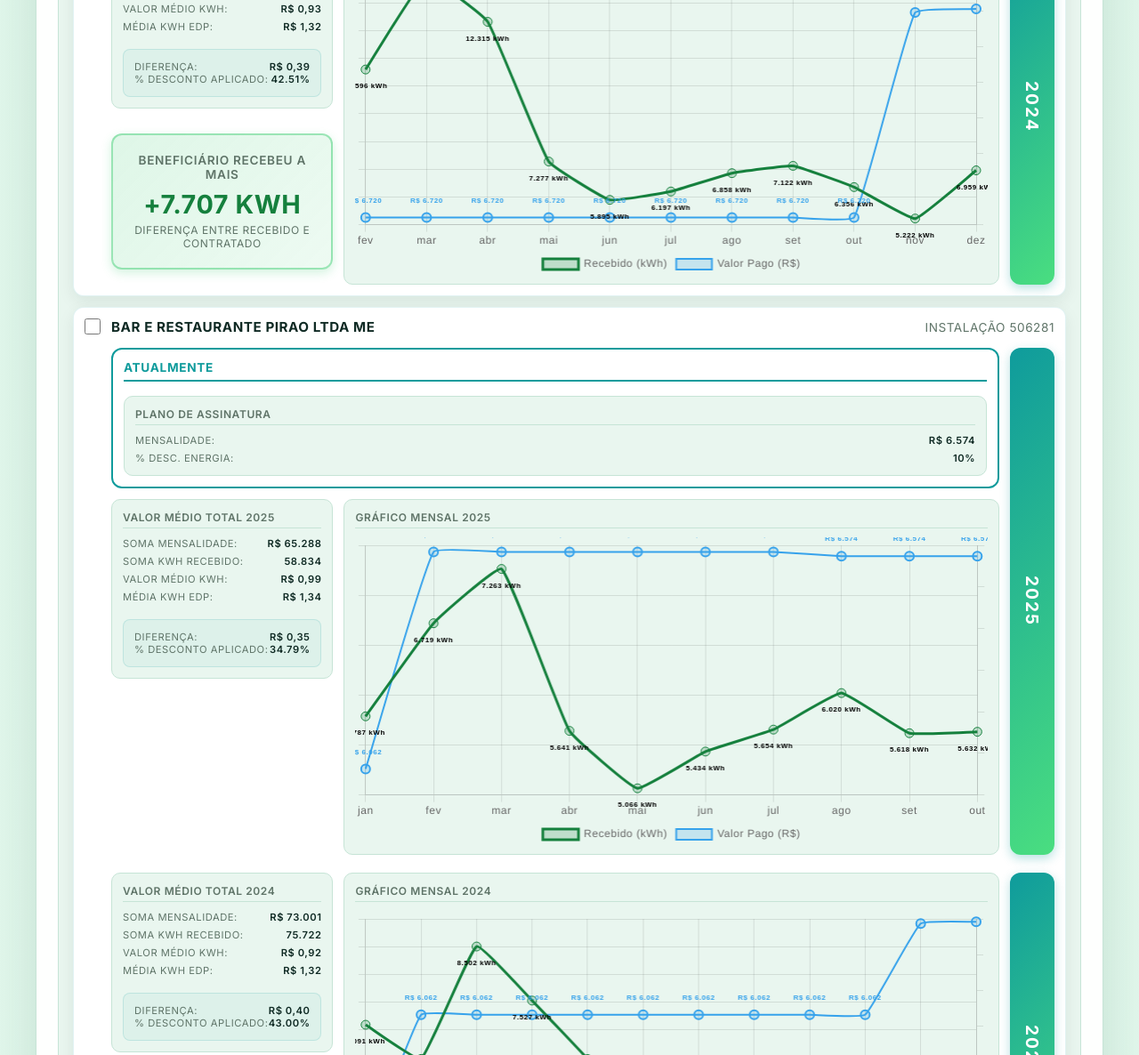
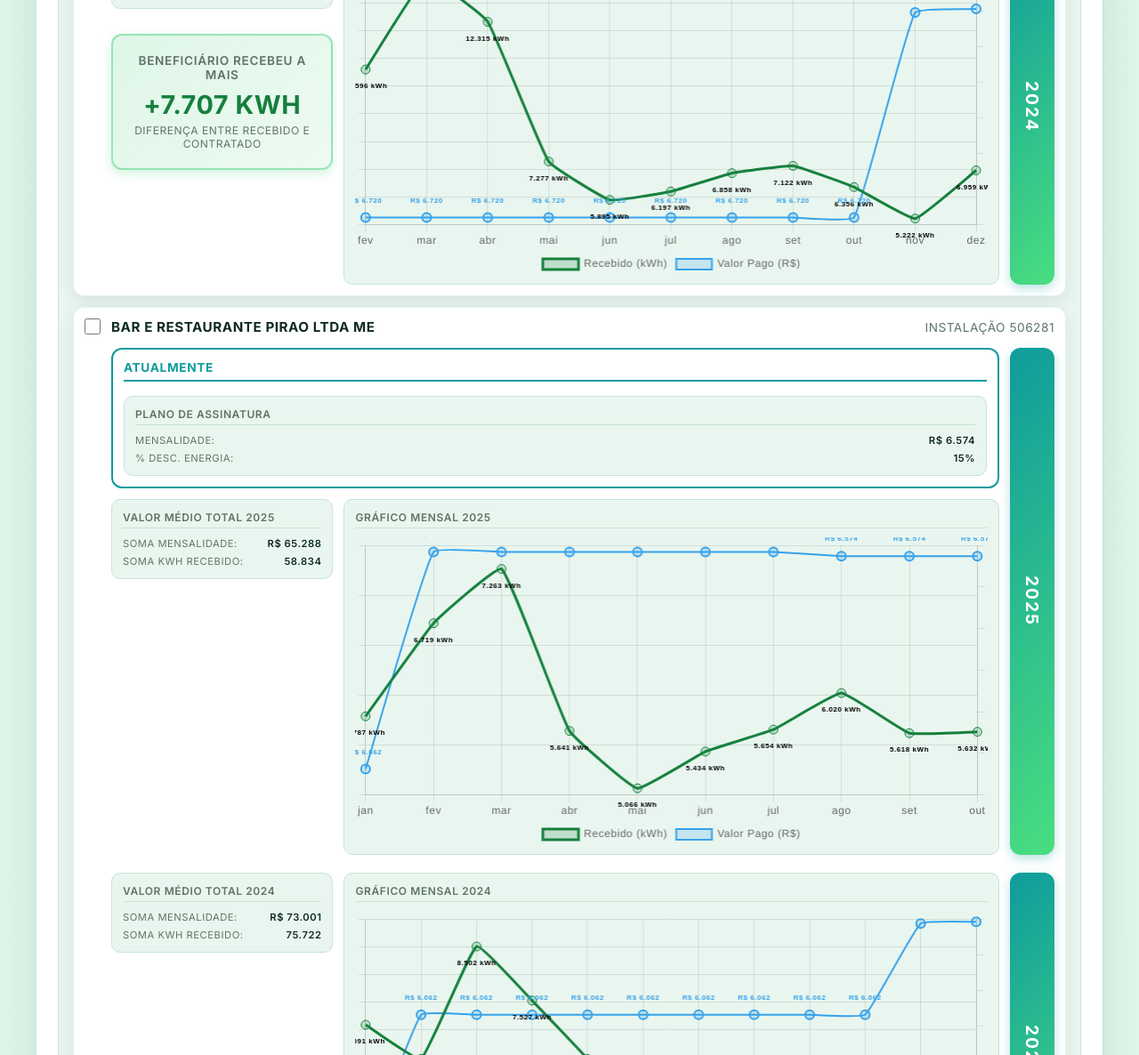
Before and after one commit to leonardorochadf/uainegroup, a plain HTML site: page index.html in a window 1280 px wide. Shown: the part 1633-2819 px from the top of the page at 89% size. Drawn offline with nearby package versions, Linux system fonts and the light colour scheme.

Commit message:
Remover caixa 'Índice de entrega', fixar % Desc. Energia em 15% e remover campos de kWh das caixas de beneficiários

```diff
--- a/index.html
+++ b/index.html
@@ -880,6 +880,12 @@
 
     tbody tr:hover {
       background: rgba(15, 155, 156, 0.12);
+    }
+
+    /* Oculta a coluna "kWh Recebido a mais do Previsto" quando todos os valores são 0 */
+    table.hide-diferenca-column thead th:nth-child(5),
+    table.hide-diferenca-column tbody td:nth-child(5) {
+      display: none !important;
     }
 
     .empty-state {
@@ -1865,7 +1871,7 @@
                       </div>
                       <div class="benef-box-item">
                         <span>% Desc. Energia:</span>
-                        <strong>${profile.percentDescEnergia}%</strong>
+                        <strong>15%</strong>
                       </div>
                     </div>
                   </div>
@@ -1883,30 +1889,6 @@
                         <span>Soma kWh Recebido:</span>
                         <strong>${numberFormatter.format(dadosAno.somaKwhRecebido || 0)}</strong>
                       </div>
-                      <div class="benef-box-item">
-                        <span>Valor Médio kWh:</span>
-                        <strong>${currencyPerKwhFormatter.format(dadosAno.valorMedioKwh || 0)}</strong>
-                      </div>
-                      <div class="benef-box-item">
-                        <span>Média kWh EDP:</span>
-                        <strong>${currencyPerKwhFormatter.format(dadosAno.mediaKwhEdp || 0)}</strong>
-                      </div>
-                      ${diferencaKwhEdp >= 0 && percentualDiferencaKwhEdp >= 0 ? `
-                      <div style="margin-top: 12px; padding: 12px; background: rgba(15, 155, 156, 0.05); border-radius: 8px; border: 1px solid rgba(15, 155, 156, 0.15);">
-                        <div class="benef-box-item">
-                        <span>Diferença:</span>
-                          <strong style="color: var(--text);">
-                            ${currencyPerKwhFormatter.format(diferencaKwhEdp)}
-                          </strong>
-                        </div>
-                        <div class="benef-box-item">
-                          <span>% Desconto Aplicado:</span>
-                          <strong style="color: var(--text);">
-                            ${percentualDiferencaKwhEdp.toFixed(2)}%
-                          </strong>
-                        </div>
-                      </div>
-                      ` : ''}
                     </div>
                     ${diferencaKwhRecebido > 0 ? `
                     <div style="margin-top: 16px; padding: 20px; background: linear-gradient(135deg, rgba(34, 197, 94, 0.15) 0%, rgba(34, 197, 94, 0.08) 100%); border: 2px solid rgba(34, 197, 94, 0.4); border-radius: 12px; text-align: center; box-shadow: 0 4px 12px rgba(34, 197, 94, 0.2);">
@@ -2349,11 +2331,6 @@
           detail: summary.mediaRecebida >= summary.mediaContratada ? 'Acima da meta contratada' : ''
         },
         {
-          label: 'Índice de entrega',
-          value: `${indiceEntrega.toFixed(1)}%`,
-          detail: indiceEntrega >= 100 ? 'Plano entregue na totalidade' : ''
-        },
-        {
           label: 'Diferença acumulada',
           value: `${diferencaAcumulada > 0 ? '+' : ''}${numberFormatter.format(diferencaAcumulada)} kWh`,
           detail: diferencaAcumulada > 0 ? 'Excedente recebido' : 'Sem excedente'
@@ -2377,7 +2354,16 @@
     }
 
     function updateTable(data) {
-      tableBody.innerHTML = data.map(item => {
+      // Filtra os dados: remove linhas onde "kWh Recebido a mais do Previsto" é 0
+      // Esta regra é aplicada APENAS na tabela de dados (grid) da seção 03
+      // Linhas com diferença <= 0 não serão exibidas
+      const dadosFiltrados = data.filter(item => {
+        const diferenca = item.edp_dif_recebidos_x_contratado || 0;
+        // Mantém apenas linhas com diferença > 0 (oculta linhas com 0)
+        return diferenca > 0;
+      });
+
+      tableBody.innerHTML = dadosFiltrados.map(item => {
         // Calcula diferen�a: se <= 0, mostra 0; se > 0, mostra em verde com +
         const diferenca = item.edp_dif_recebidos_x_contratado || 0;
         const diferencaExibida = diferenca > 0 ? diferenca : 0;
@@ -2394,12 +2380,12 @@
             ${diferencaTexto}
           </td>
           <td>${currencyFormatter.format(item.valorMensalidade)}</td>
-          <td>${(item.percent_desc_energia || 0)}%</td>
+          <td>15%</td>
         </tr>
       `;
       }).join('');
 
-      const hasData = data.length > 0;
+      const hasData = dadosFiltrados.length > 0;
       tableBody.parentElement.style.display = hasData ? 'table' : 'none';
       emptyState.hidden = hasData;
     }
```
